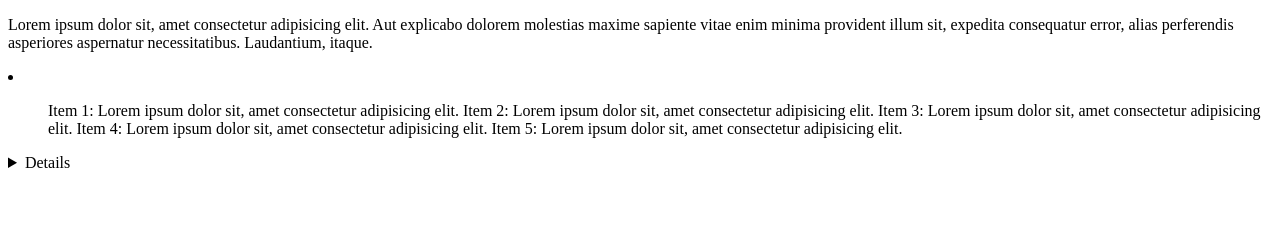
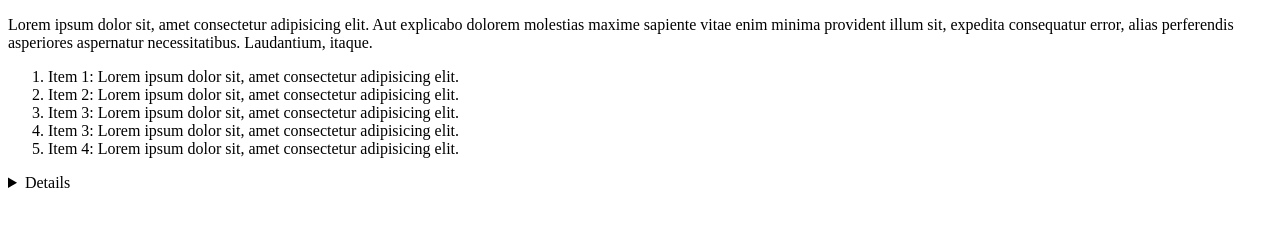
Before and after one commit to AlejandroSantini/BaSP-M2022-Etapa-1, a plain HTML site: page Semana-01/index.html in a window 1280 px wide. Shown: the part 241-468 px from the top of the page. Drawn offline with Linux system fonts and the light colour scheme.

Commit message:
lists in FEATURES

```diff
--- a/Semana-01/index.html
+++ b/Semana-01/index.html
@@ -4,7 +4,7 @@
     <meta charset="UTF-8">
     <meta http-equiv="X-UA-Compatible" content="IE=edge">
     <meta name="viewport" content="width=device-width, initial-scale=1.0">
-    <title>hello world</title>
+    <title>Trackgenix</title>
 </head>
 <body>
     <header>
@@ -34,15 +34,13 @@
                 perferendis asperiores aspernatur necessitatibus. Laudantium,
                 itaque.
             </p>
-            <li>
-                <ul>
-                    Item 1: Lorem ipsum dolor sit, amet consectetur adipisicing elit.
-                    Item 2: Lorem ipsum dolor sit, amet consectetur adipisicing elit.
-                    Item 3: Lorem ipsum dolor sit, amet consectetur adipisicing elit.
-                    Item 4: Lorem ipsum dolor sit, amet consectetur adipisicing elit.
-                    Item 5: Lorem ipsum dolor sit, amet consectetur adipisicing elit.
-                </ul>
-            </li>
+            <ol>
+                <li>Item 1: Lorem ipsum dolor sit, amet consectetur adipisicing elit.</li>
+                <li>Item 2: Lorem ipsum dolor sit, amet consectetur adipisicing elit.</li>
+                <li>Item 3: Lorem ipsum dolor sit, amet consectetur adipisicing elit.</li>
+                <li>Item 3: Lorem ipsum dolor sit, amet consectetur adipisicing elit.</li>
+                <li>Item 4: Lorem ipsum dolor sit, amet consectetur adipisicing elit.</li>
+            </ol>
         </div>
 
     </main>
```
